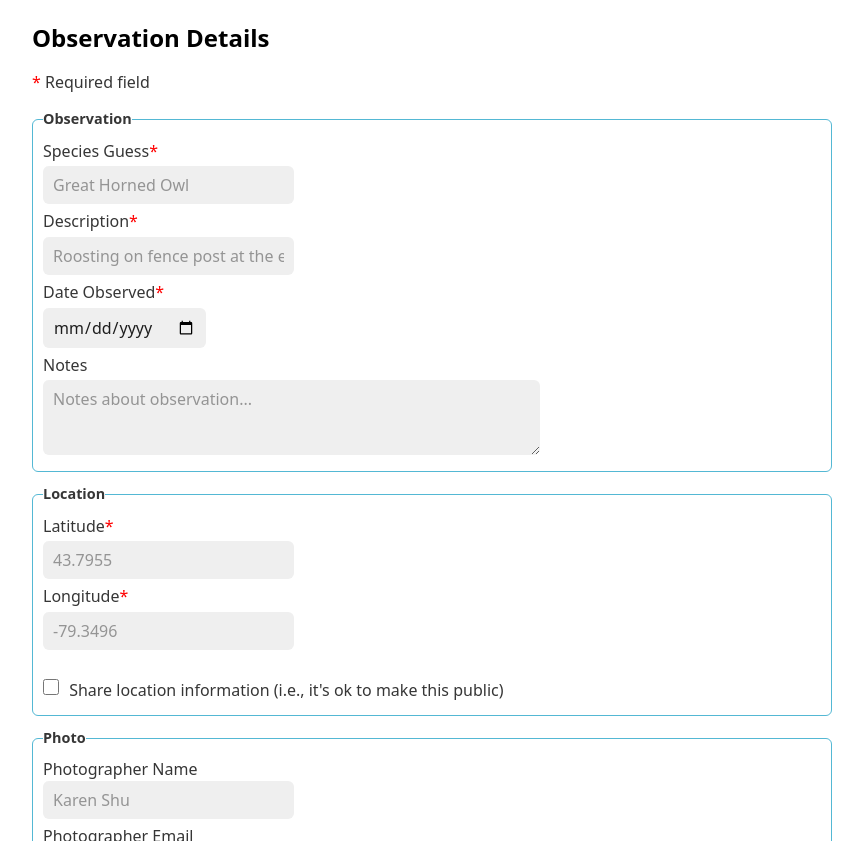
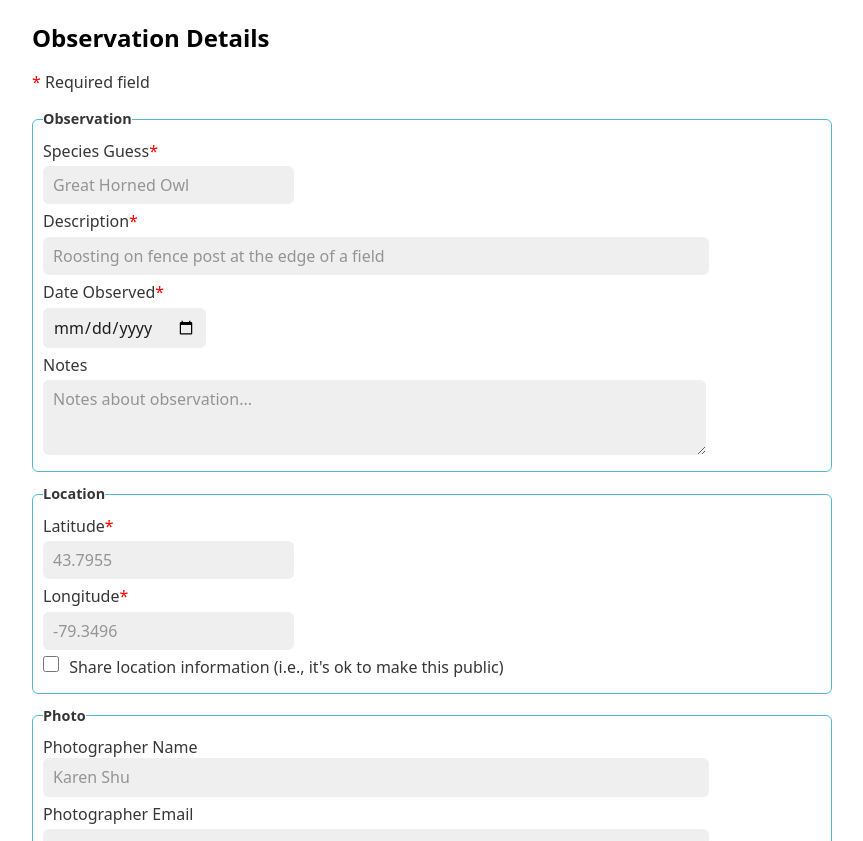
Before and after one commit to kpatel281/final-assessment, a plain HTML site: page add-observation.html in a window 1280 px wide. Shown: the part 259-1100 px from the top of the page, without its empty margins (208-1071 px from the left). Drawn offline with nearby package versions, Linux system fonts and the light colour scheme.

Commit message:
Updated Files

```diff
--- a/add-observation.html
+++ b/add-observation.html
@@ -63,21 +63,20 @@
         <p><span class="required">*</span> Required field</p>
         <form action="https://formspree.io/f/mayanejq" method="post">
           <!-- TODO: create the form based on the specification in the Final Assessment -->
-          <form action="studentinfo.html" method="GET">
-            <fieldset>
+          <fieldset>
                 <legend>Observation</legend>
 
                 <label for="SpeciesGuess">Species Guess<span class="required">*</span></label><br>
                 <input type="text" name="SpeciesGuess" placeholder="Great Horned Owl" maxlength="200" required>
 
                 <label for="description">Description<span class="required">*</span></label><br>
-                <input type="text" name="description" placeholder="Roosting on fence post at the edge of a field">
+                <input type="text" name="description" size="65" placeholder="Roosting on fence post at the edge of a field">
 
                 <label for="dateObs">Date Observed<span class="required">*</span></label><br>
                 <input type="date" name="dateObs" required>
 
                 <label for="notes">Notes</label><br>
-                <textarea name="notes" rows="3" cols="50" placeholder="Notes about observation..."></textarea>
+                <textarea name="notes" rows="3" cols="68" placeholder="Notes about observation..."></textarea>
             </fieldset>
             <fieldset>
               <legend>Location</legend>
@@ -86,7 +85,7 @@
               <input type="text" id="formLat" name="latitude" placeholder="43.7955" required>
 
               <label for="longitude">Longitude<span class="required">*</span><span id="lngError" class="required"></span></label><br>
-              <input type="text" id="formLong" name="longitude" placeholder="-79.3496" required><br/>
+              <input type="text" id="formLong" name="longitude" placeholder="-79.3496" required>
 
               <input type="checkbox" name="shareLoc" value="true">
               <label for="shareLoc"> Share location information (i.e., it's ok to make this public)</label><br>
@@ -95,10 +94,10 @@
               <legend>Photo</legend>
 
               <label for="pName">Photographer Name<br>
-              <input type="text" name="pName" placeholder="Karen Shu" maxlength="100">
+              <input type="text" name="pName" placeholder="Karen Shu" maxlength="100" size="65">
 
               <label for="pEmail">Photographer Email</label><br>
-              <input type="email" name="pEmail" placeholder="kshu@photos.com">
+              <input type="email" name="pEmail" placeholder="kshu@photos.com" size="65">
 
               <label for="photo">Photo</label><br>
               <input type="file" name="photo">
@@ -114,7 +113,6 @@
               </select>
             </fieldset>
             <input type="submit" value="Submit">
-          </form>
         </form>
       </section>
     </main>
```
